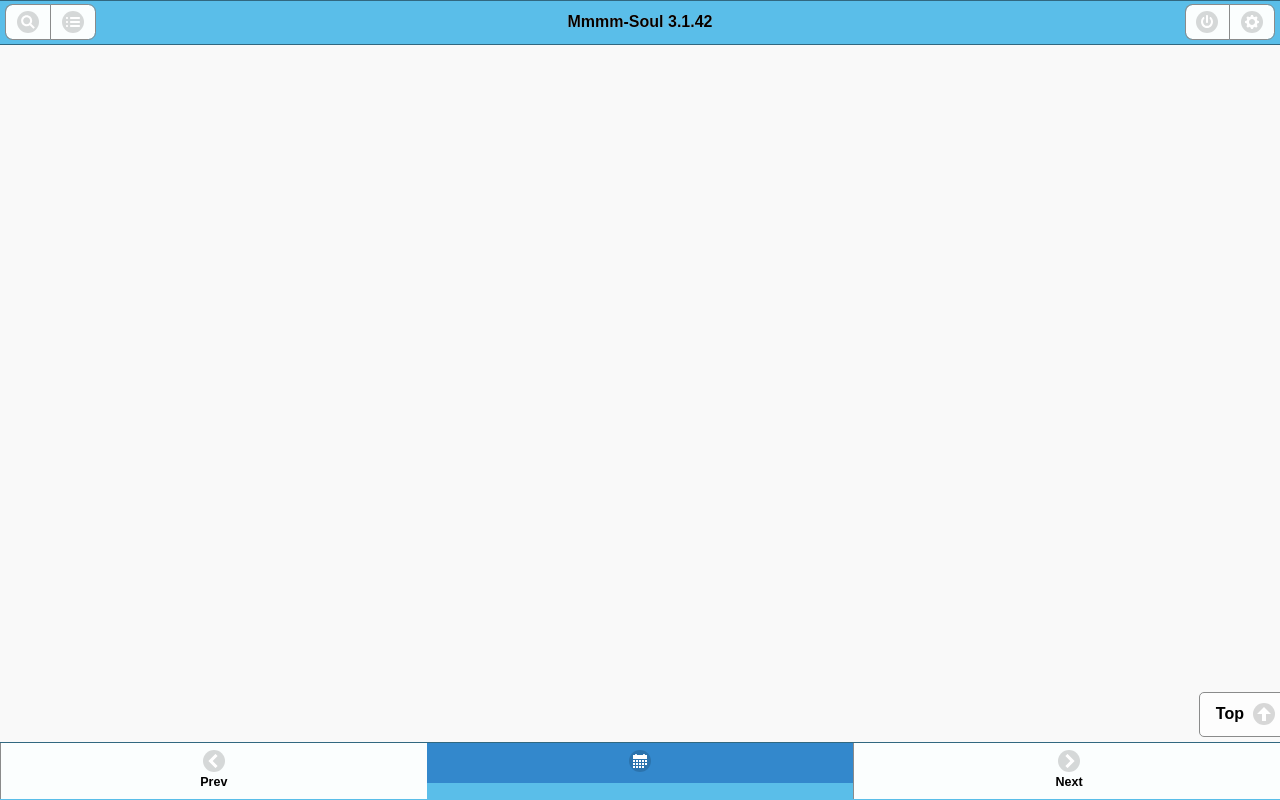
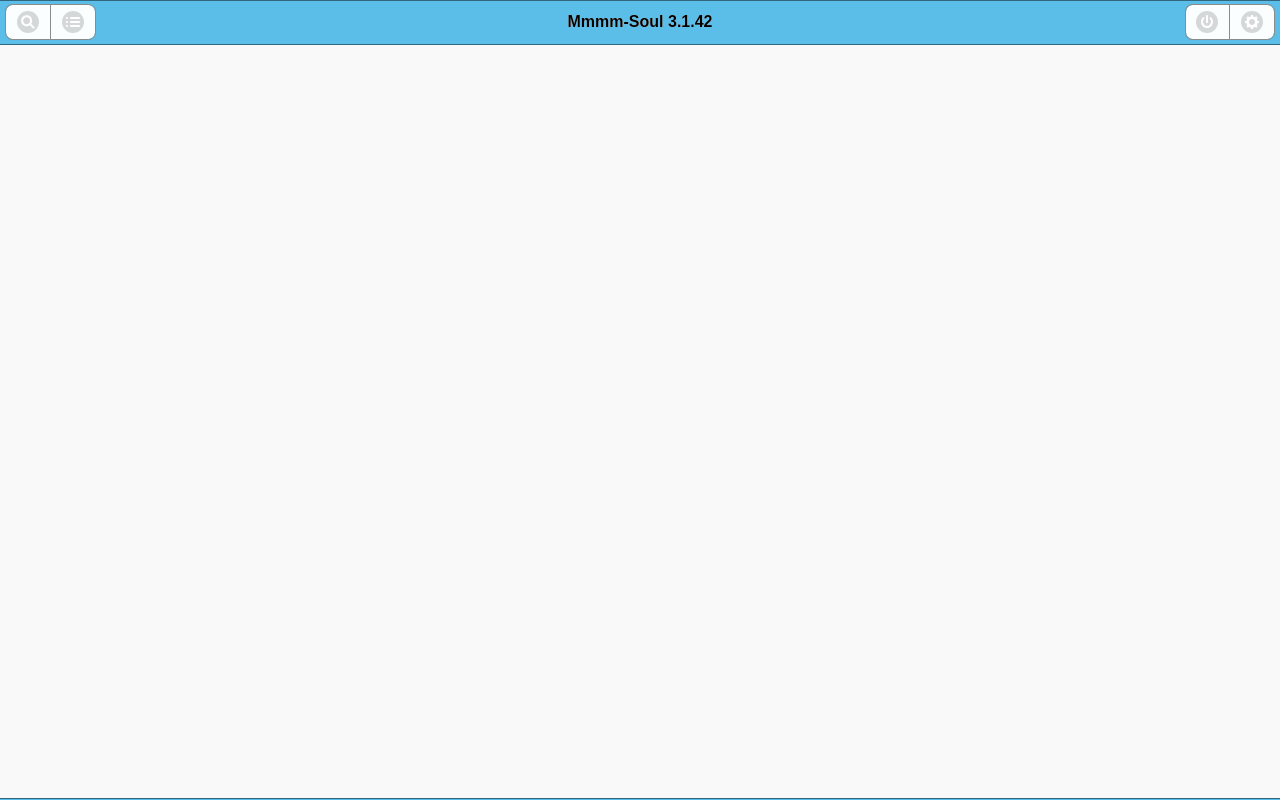
Before and after one commit to AustralianSynchrotron/melog, a Flask app: template melog/templates/template.html in a window 1280 px wide. Run offline with Flask 2, Linux system fonts and the light colour scheme; the template is opened without the code that fills it, so the values that code supplies are empty.

Commit message:
reordered template and index file

```diff
--- a/melog/templates/template.html
+++ b/melog/templates/template.html
@@ -44,19 +44,12 @@
         {% block content %}
 
         {% endblock %}
-        <a href="#" onclick="$.mobile.silentScroll(0)" data-role="button" data-position="fixed" class="back-to-top ui-btn ui-btn-inline ui-btn-right ui-btn-icon-right ui-icon-arrow-u ui-corner-all ">Top</a>
+
     </div>
     <div data-role="footer" data-position="fixed">
 
         {% block footer %}
 
-            <div data-role="navbar" data-theme="b">
-                <ul>
-                    <li><a href="/{{ url_group }}/{{ year }}/{{ month }}/{{ day - 1 }}" data-icon="carat-l" data-ajax="false">Prev</a></li>
-                    <li><a href="" class="ui-btn-active" data-icon="calendar" data-ajax="false">{{ formatDate }}</a></li>
-                    <li><a href="/{{ url_group }}/{{ year }}/{{ month }}/{{ day + 1 }}" data-icon="carat-r" data-ajax="false">Next</a></li>
-                </ul>
-            </div>
         {% endblock %}
     </div>
 
```
Also changed, not shown: melog/templates/index.html (+12 -0 lines).
